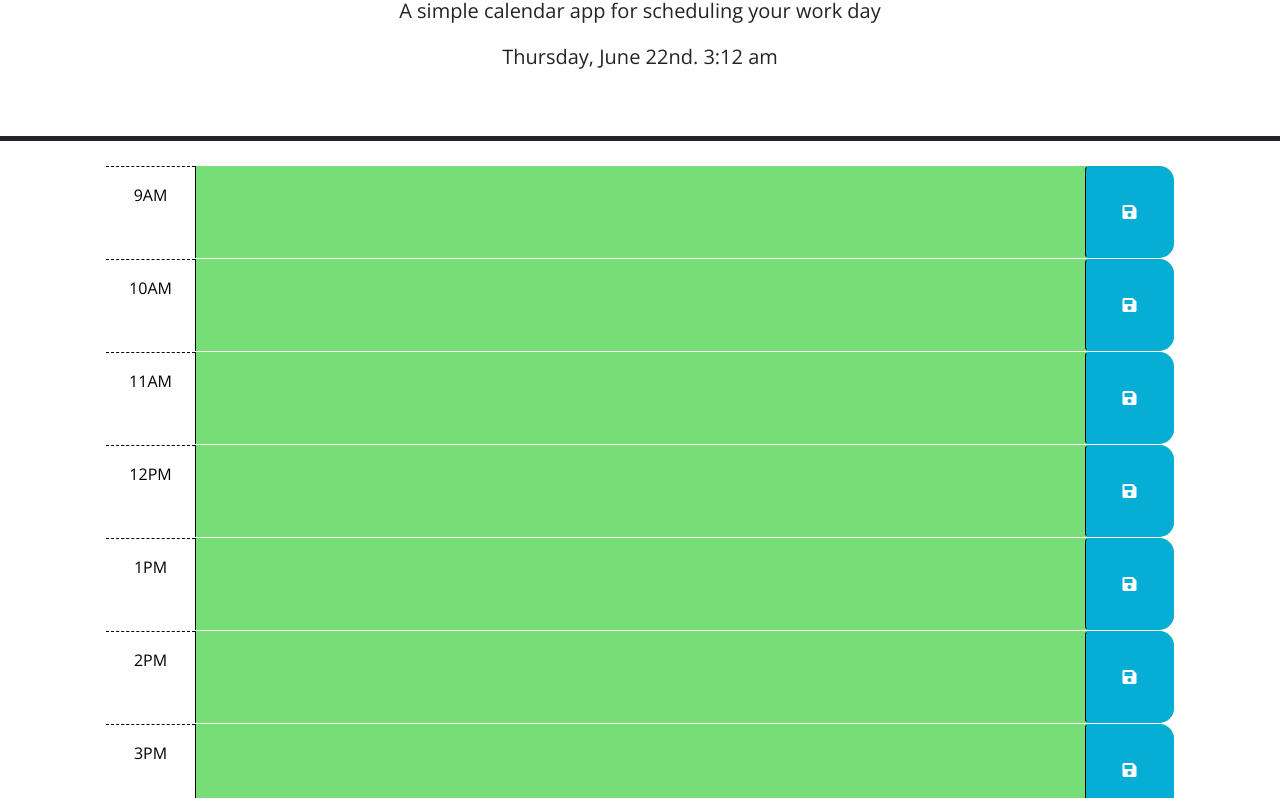
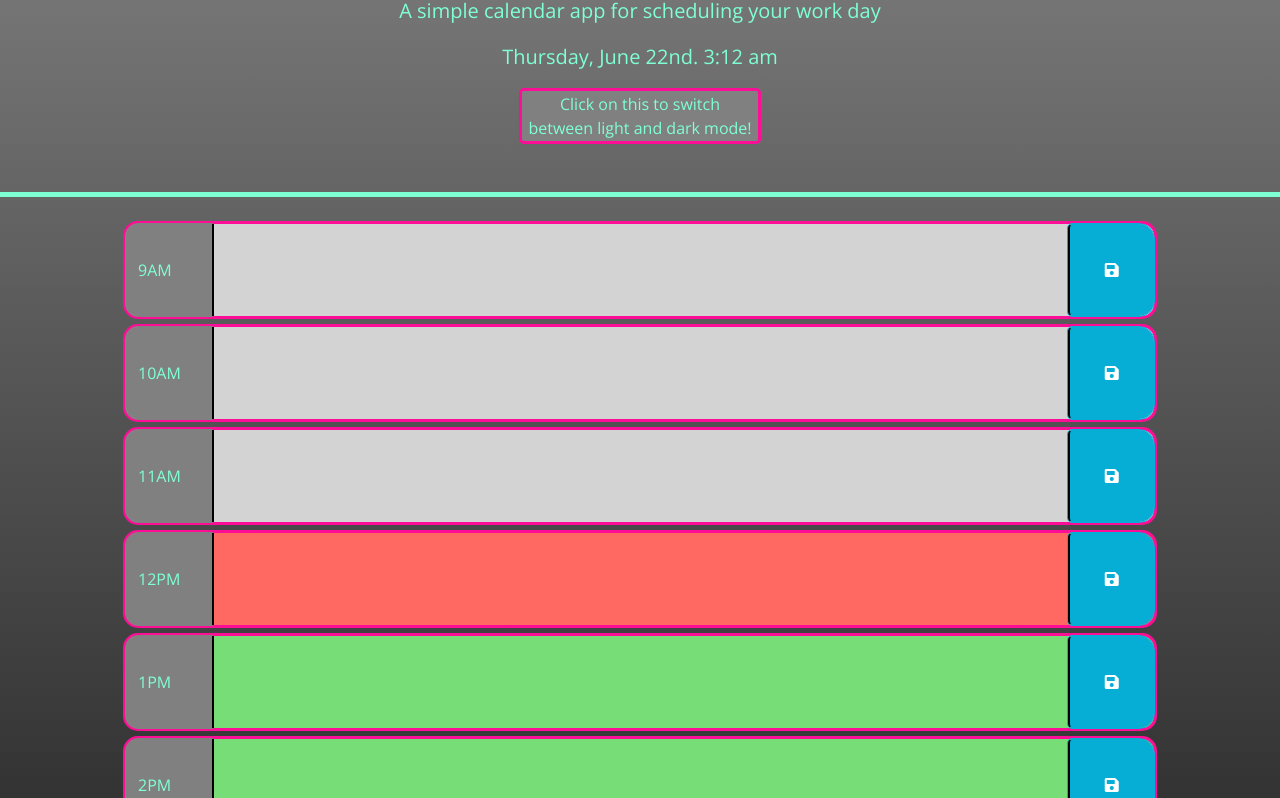
Before and after one commit to Hans-Doderlein/Calendar, a plain HTML site: page index.html in a window 1280 px wide. Shown: the part 137-935 px from the top of the page. Drawn offline with nearby package versions, Linux system fonts and the light colour scheme.

Commit message:
added light and dark theme modes

```diff
--- /dev/null
+++ b/assets/CSS/Dark-style.css
@@ -0,0 +1,58 @@
+:root {
+  --pc: grey;
+  --sc: aquamarine;
+  --tc: rgb(254, 13, 150);
+}
+
+body {
+  background-image: linear-gradient(var(--pc) 0%, black 100%);
+}
+
+header {
+  border-bottom: 5px solid var(--sc);
+}
+header h1 {
+  color: var(--tc);
+  text-shadow: 1px 1px var(--sc);
+}
+
+header p {
+  color: var(--sc);
+}
+
+footer {
+  border-top: 5px solid var(--tc);
+  color: var(--sc);
+}
+
+.hour {
+  background-color: var(--pc);
+  color: var(--sc);
+  border-radius: 12px 0 0 12px;
+  outline: var(--pc) solid 1px;
+  border-right-color: transparent;
+}
+
+.time-block {
+  margin: 5px;
+  padding: 0;
+  outline: 3px solid transparent;
+  border: 3px solid var(--tc);
+}
+
+.time-block:hover {
+  box-shadow: 0 0 1rem var(--sc);
+  outline: 3px solid var(--sc);
+}
+
+#themeButton {
+  border-radius: 5px;
+  border: 3px solid var(--tc);
+  color: var(--sc);
+  background-color: var(--pc);
+}
+
+#themeButton:hover {
+  box-shadow: 0 0 1rem var(--sc);
+  border: 3px solid var(--sc);
+}
--- /dev/null
+++ b/assets/CSS/Light-styles.css
@@ -0,0 +1,63 @@
+:root {
+  --pc: #d2d3db;
+  --sc: #464fcd;
+  --tc: #37474f;
+}
+
+body {
+  background-image: linear-gradient(var(--pc) 0%, black 100%);
+}
+
+header {
+  border-bottom: 5px solid var(--tc);
+}
+header h1 {
+  color: var(--tc);
+}
+
+header p {
+  color: var(--sc);
+}
+
+footer {
+  border-top: 5px solid var(--tc);
+  color: var(--sc);
+}
+
+.hour {
+  background-color: var(--pc);
+  color: var(--sc);
+  border-radius: 12px 0 0 12px;
+  outline: var(--pc) solid 1px;
+
+  border-right-color: transparent;
+}
+
+.time-block {
+  margin: 5px;
+  padding: 0;
+  outline: 3px solid transparent;
+  border: 3px solid var(--tc);
+}
+
+.time-block:hover {
+  box-shadow: 0 0 1rem var(--sc);
+  outline: 3px solid var(--sc);
+}
+
+#themeButton {
+  border-radius: 5px;
+  border: 3px solid var(--tc);
+  color: var(--sc);
+  background-color: var(--pc);
+}
+
+#themeButton:hover {
+  box-shadow: 0 0 1rem var(--sc);
+  border: 3px solid var(--sc);
+}
+
+.saveBtn {
+  border-bottom-right-radius: 12px;
+  border-top-right-radius: 12px;
+}
--- a/assets/CSS/style.css
+++ b/assets/CSS/style.css
@@ -1,5 +1,5 @@
 body {
-  font-family: 'Open Sans', sans-serif;
+  font-family: "Open Sans", sans-serif;
   font-size: 16px;
 }
 
@@ -8,7 +8,7 @@ textarea {
   border: none;
   resize: none;
   color: #000000;
-  border-left: 1px solid black;
+  border-left: 2px solid black;
   padding: 10px;
 }
 
@@ -20,14 +20,9 @@ textarea {
   border-radius: 15px;
 }
 
-.row {
-  border-top: 1px solid white;
-}
-
 .hour {
   background-color: #ffffff;
   color: #000000;
-  border-top: 1px dashed #000000;
 }
 
 .past {
@@ -46,10 +41,11 @@ textarea {
 }
 
 .saveBtn {
-  border-left: 1px solid black;
+  border-left: 2px solid black;
   border-top-right-radius: 15px;
   border-bottom-right-radius: 15px;
   background-color: #06aed5;
+  outline: #06aed5 solid 1px;
   color: white;
 }
 
--- a/assets/JavaScript/script.js
+++ b/assets/JavaScript/script.js
@@ -1,6 +1,7 @@
 $(function () {
   var currentHour = dayjs().hour();
   var timeblock = $(".time-block");
+  currentHour = 12;
 
   dayjs.extend(window.dayjs_plugin_advancedFormat);
 
@@ -49,4 +50,20 @@ $(function () {
   }
 
   displayEvents();
+
+  let modeSwitcher = document.getElementById("themeButton");
+  let theme;
+  const themeLink = document.getElementById("themeLink");
+
+  modeSwitcher.addEventListener("click", switchMode);
+
+  function switchMode(event) {
+    event.preventDefault();
+    theme = !theme;
+    if (theme) {
+      themeLink.setAttribute("href", "./assets/CSS/Light-styles.css");
+    } else {
+      themeLink.setAttribute("href", "./assets/CSS/Dark-style.css");
+    }
+  }
 });
--- a/index.html
+++ b/index.html
@@ -19,84 +19,81 @@
       rel="stylesheet"
     />
     <link rel="stylesheet" href="./assets/CSS/style.css" />
+    <link id="themeLink" rel="stylesheet" href="./assets/CSS/Dark-style.css">
     <title>Work Day Scheduler</title>
   </head>
 
   <body>
-    <header class="p-5 mb-4 border-5 border-bottom border-dark text-center">
+    <header class="p-5 mb-4  text-center">
       <h1 class="display-3">Work Day Scheduler</h1>
       <p class="lead">A simple calendar app for scheduling your work day</p>
       <p id="currentDay" class="lead"></p>
+      <button id="themeButton">
+          Click on this to switch <br />
+          between light and dark mode!
+        </button>
     </header>
     <div class="container-lg px-5">
-      <!-- Use class for "past", "present", and "future" to apply styles to the
-        time-block divs accordingly. The javascript will need to do this by
-        adding/removing these classes on each div by comparing the hour in the
-        id to the current hour. The html provided below is meant to be an example
-        demonstrating how the css provided can be leveraged to create the
-        desired layout and colors. The html below should be removed or updated
-        in the finished product. Remember to delete this comment once the
-        code is implemented.
-        -->
+
 
       <div id="hour-9" value="9" class="row time-block">
-        <div class="col-2 col-md-1 hour text-center py-3">9AM</div>
+        <div class="col-2 col-md-1 hour text-center  d-flex  align-items-center">9AM</div>
         <textarea class="col-8 col-md-10 description" rows="3"> </textarea>
         <button class="btn saveBtn col-2 col-md-1" aria-label="save">
           <i class="fas fa-save" aria-hidden="true"></i>
         </button>
       </div>
       <div id="hour-10" value="10" class="row time-block">
-        <div class="col-2 col-md-1 hour text-center py-3">10AM</div>
+        <div class="col-2 col-md-1 hour text-center d-flex  align-items-center">10AM</div>
         <textarea class="col-8 col-md-10 description" rows="3"> </textarea>
         <button class="btn saveBtn col-2 col-md-1" aria-label="save">
           <i class="fas fa-save" aria-hidden="true"></i>
         </button>
       </div>
       <div id="hour-11" value="11" class="row time-block">
-        <div class="col-2 col-md-1 hour text-center py-3">11AM</div>
+        <div class="col-2 col-md-1 hour text-center d-flex  align-items-center">11AM</div>
         <textarea class="col-8 col-md-10 description" rows="3"> </textarea>
         <button class="btn saveBtn col-2 col-md-1" aria-label="save">
           <i class="fas fa-save" aria-hidden="true"></i>
         </button>
       </div>
       <div id="hour-12" value="12" class="row time-block">
-        <div class="col-2 col-md-1 hour text-center py-3">12PM</div>
+        <div class="col-2 col-md-1 hour text-center d-flex  align-items-center">12PM</div>
         <textarea class="col-8 col-md-10 description" rows="3"> </textarea>
         <button class="btn saveBtn col-2 col-md-1" aria-label="save">
           <i class="fas fa-save" aria-hidden="true"></i>
         </button>
       </div>
       <div id="hour-13" value="13" class="row time-block">
-        <div class="col-2 col-md-1 hour text-center py-3">1PM</div>
+        <div class="col-2 col-md-1 hour text-center d-flex  align-items-center">1PM</div>
         <textarea class="col-8 col-md-10 description" rows="3"> </textarea>
         <button class="btn saveBtn col-2 col-md-1" aria-label="save">
           <i class="fas fa-save" aria-hidden="true"></i>
         </button>
       </div>
       <div id="hour-14" value="14" class="row time-block">
-        <div class="col-2 col-md-1 hour text-center py-3">2PM</div>
+        <div class="col-2 col-md-1 hour text-center d-flex  align-items-center">2PM</div>
         <textarea class="col-8 col-md-10 description" rows="3"> </textarea>
         <button class="btn saveBtn col-2 col-md-1" aria-label="save">
           <i class="fas fa-save" aria-hidden="true"></i>
         </button>
       </div>
       <div id="hour-15" value="15" class="row time-block">
-        <div class="col-2 col-md-1 hour text-center py-3">3PM</div>
+        <div class="col-2 col-md-1 hour text-center d-flex  align-items-center">3PM</div>
         <textarea class="col-8 col-md-10 description" rows="3"> </textarea>
         <button class="btn saveBtn col-2 col-md-1" aria-label="save">
           <i class="fas fa-save" aria-hidden="true"></i>
         </button>
       </div>
       <div id="hour-16" value="16" class="row time-block">
-        <div class="col-2 col-md-1 hour text-center py-3">4PM</div>
+        <div class="col-2 col-md-1 hour text-center d-flex  align-items-center">4PM</div>
         <textarea class="col-8 col-md-10 description" rows="3"> </textarea>
         <button class="btn saveBtn col-2 col-md-1" aria-label="save">
           <i class="fas fa-save" aria-hidden="true"></i>
         </button>
       </div>
       <div id="hour-17" value="17" class="row time-block">
-        <div class="col-2 col-md-1 hour text-center py-3">5PM</div>
+        <div class="col-2 col-md-1 hour text-center d-flex  align-items-center">5PM</div>
         <textarea class="col-8 col-md-10 description" rows="3"> </textarea>
         <button class="btn saveBtn col-2 col-md-1" aria-label="save">
           <i class="fas fa-save" aria-hidden="true"></i>
@@ -104,7 +101,7 @@
       </div>
     </div>
     <footer
-      class="p-5 mt-4 border-5 border-top border-dark text-center display-6"
+      class="p-5 mt-4  text-center display-6"
     >
       Have a wonderful day!!!
 
```
